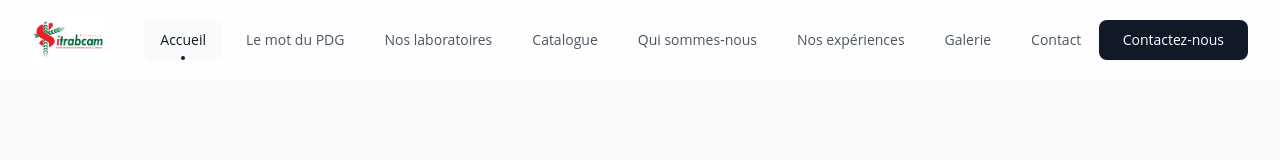
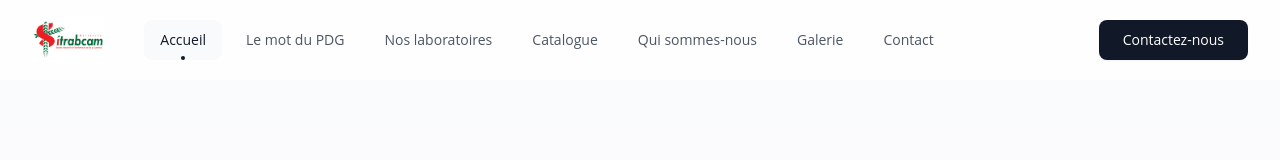
Before and after one commit to DominiqueOthniel/sitralanding, a Next.js app: page / in a window 1280 px wide. Shown: the top 160 px of the page. Built offline with nearby package versions, Linux system fonts and the light colour scheme.

Commit message:
Retrait de la section Nos ExpÃ©riences du site

```diff
--- a/src/app/landing-page/components/LandingPageInteractive.tsx
+++ b/src/app/landing-page/components/LandingPageInteractive.tsx
@@ -13,7 +13,6 @@ const MotDuPDGSection = lazy(() => import('./MotDuPDGSection'));
 const NosLaboratoiresSection = lazy(() => import('./NosLaboratoiresSection'));
 const ProductShowcase = lazy(() => import('./ProductShowcase'));
 const AboutSection = lazy(() => import('./TestimonialsSection'));
-const ExperiencesSection = lazy(() => import('./ExperiencesSection'));
 const ImageGallerySection = lazy(() => import('./ImageGallerySection'));
 const FAQSection = lazy(() => import('./FAQSection'));
 const ContactSection = lazy(() => import('./ContactSection'));
@@ -92,11 +91,6 @@ const LandingPageInteractive = () => {
       </Suspense>
       <Suspense fallback={<div className="min-h-[400px]" />}>
         <AnimatedSection animation="fadeInUp" delay={200}>
-          <ExperiencesSection />
-        </AnimatedSection>
-      </Suspense>
-      <Suspense fallback={<div className="min-h-[400px]" />}>
-        <AnimatedSection animation="fadeInUp" delay={100}>
           <ImageGallerySection />
         </AnimatedSection>
       </Suspense>
--- a/src/components/common/StickyNavigation.tsx
+++ b/src/components/common/StickyNavigation.tsx
@@ -20,7 +20,6 @@ const navigationItems: NavigationItem[] = [
   { id: 'nos-laboratoires', label: 'Nos laboratoires', href: '#nos-laboratoires' },
   { id: 'catalogue', label: 'Catalogue', href: '#catalogue' },
   { id: 'qui-sommes-nous', label: 'Qui sommes-nous', href: '#qui-sommes-nous' },
-  { id: 'nos-experiences', label: 'Nos expériences', href: '#nos-experiences' },
   { id: 'galerie', label: 'Galerie', href: '#galerie' },
   { id: 'contact', label: 'Contact', href: '#contact' },
 ];
```
